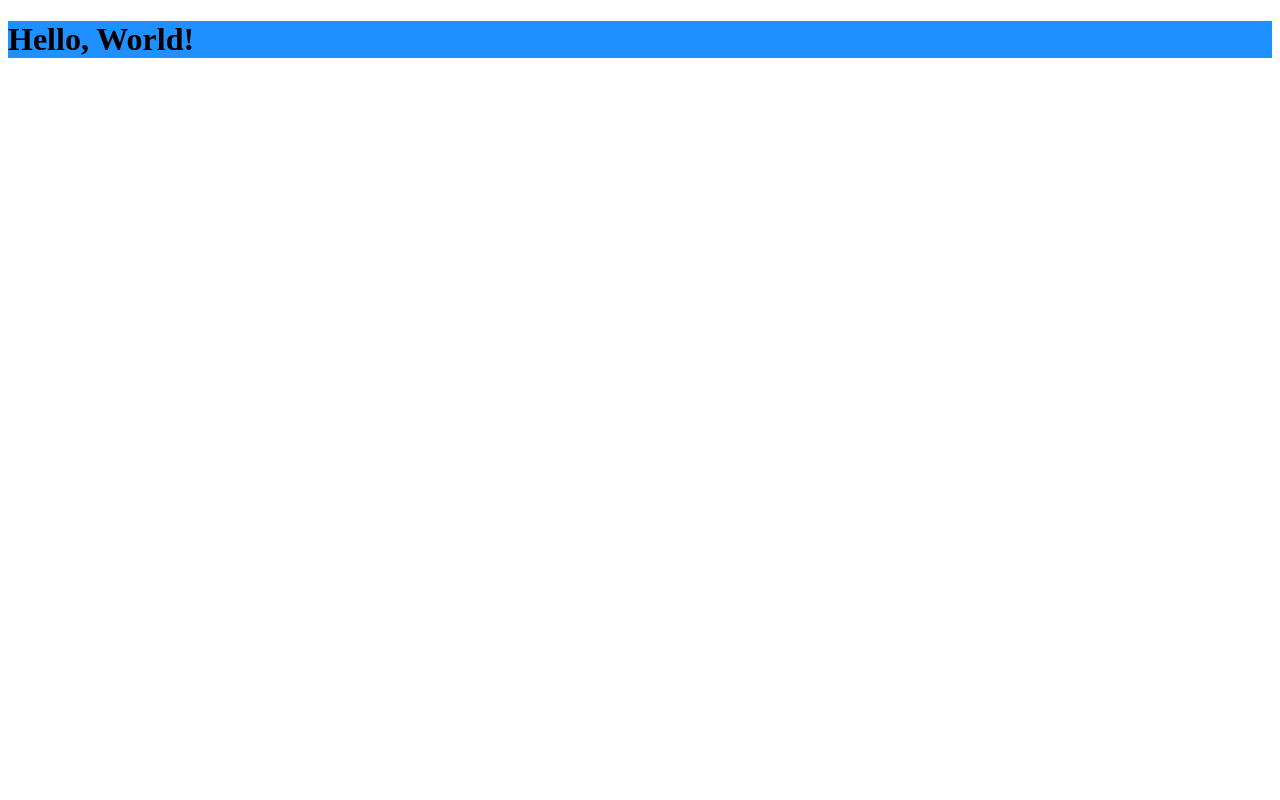
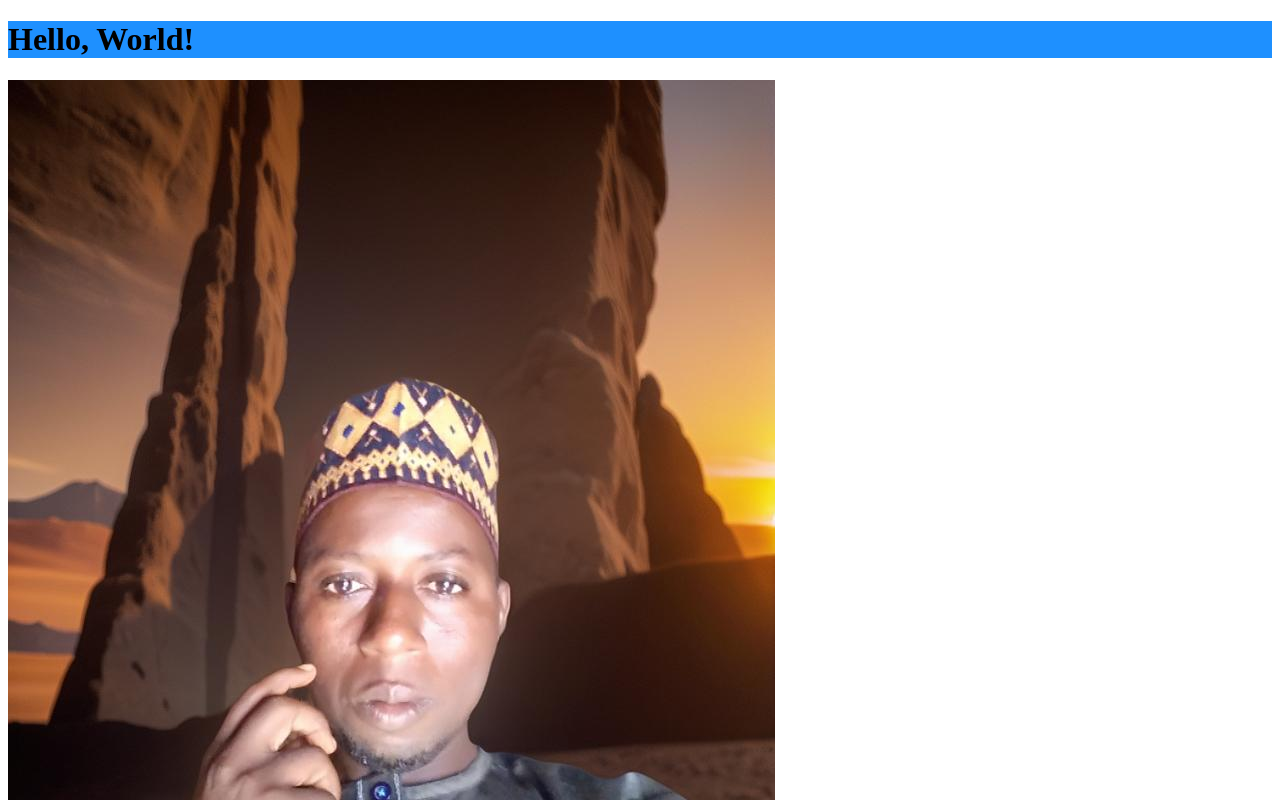
Before and after one commit to Jafaruibrahim/Image, a plain HTML site: page index.html in a window 1280 px wide. Shown: the top 800 px of the page. Drawn offline with Linux system fonts and the light colour scheme.

Commit message:
Update index.html

```diff
--- a/index.html
+++ b/index.html
@@ -9,7 +9,7 @@
   <h1 style="background-color:dodgerblue">
     Hello, World!
   </h1>
-  <img src="">
+  <img src="mp.jpg">
 
 </body>
 </html>
```
